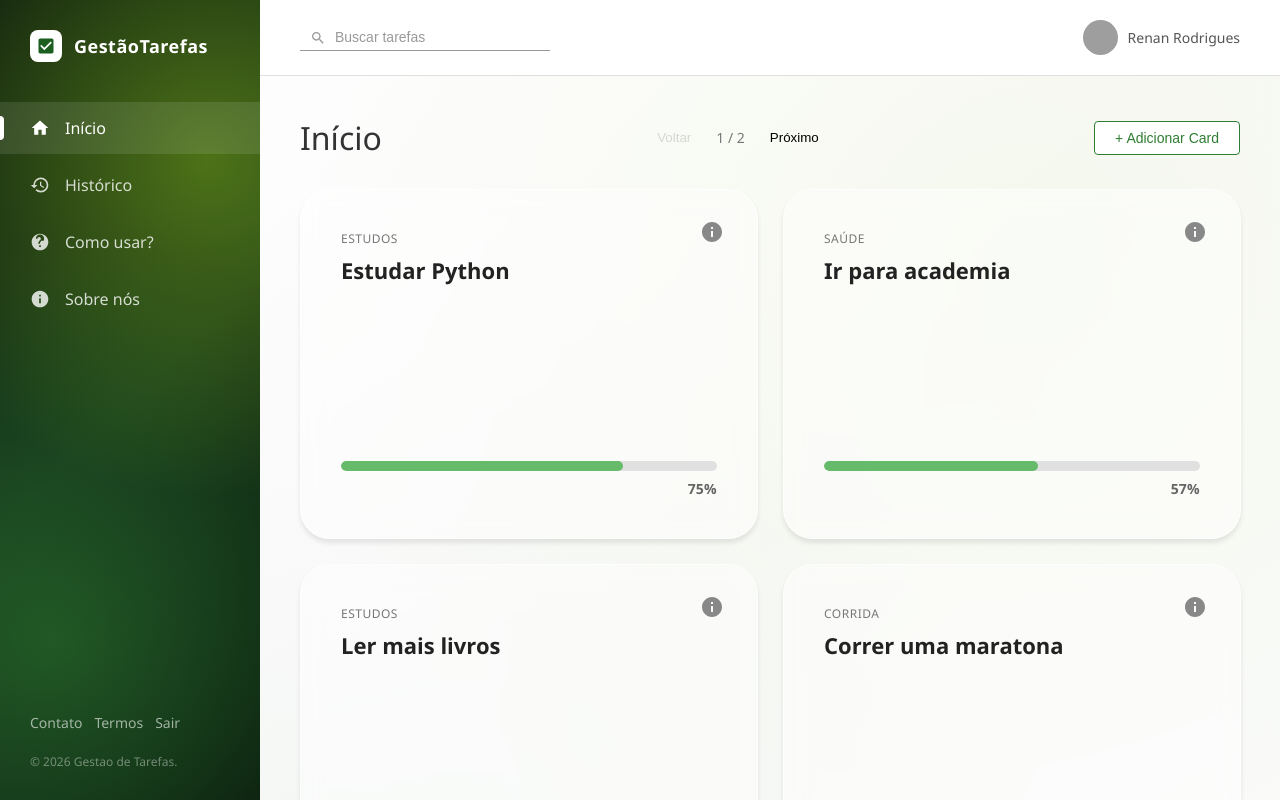
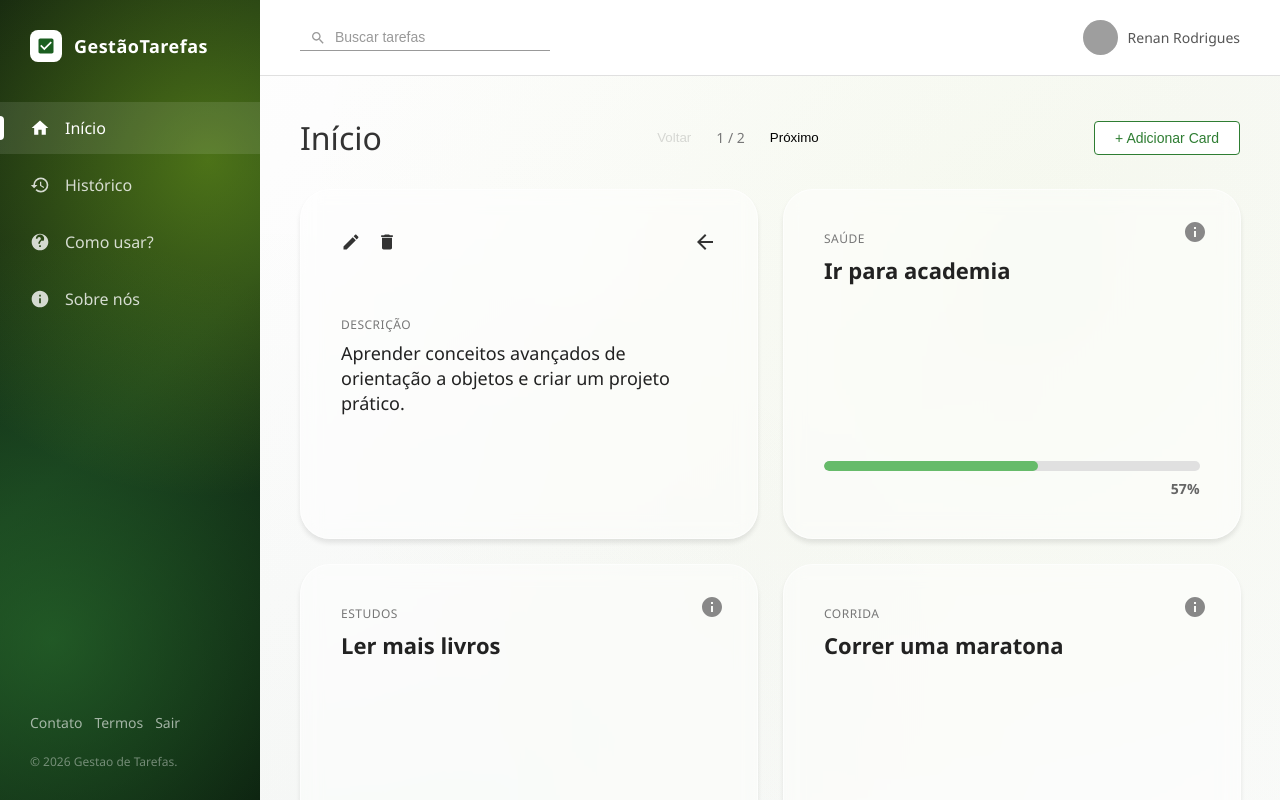
Before and after one commit to devrnrodrigues/GestaoTarefasFrontendReact, a React (Vite) app: page / in a window 1280 px wide. Both pictures are taken after a click on the icon 711 px from the left and 232 px from the top of the page. Shown: the top 800 px of the page. Built offline with nearby package versions, Linux system fonts and the light colour scheme; grey boxes are pictures that could not be loaded.

Commit message:
feat: efeito parallax ajustado, adicao de descricao atras dos cards e ajustes em cores

```diff
--- a/package.json
+++ b/package.json
@@ -10,6 +10,7 @@
     "preview": "vite preview"
   },
   "dependencies": {
+    "framer-motion": "^13.0.0",
     "react": "^19.2.8",
     "react-dom": "^19.2.8",
     "styled-components": "^6.5.1"
--- a/src/App.css
+++ b/src/App.css
@@ -6,7 +6,8 @@ body {
         radial-gradient(circle at 80% 20%, rgba(168, 230, 29, 0.05) 0%, transparent 50%),
         radial-gradient(circle at 20% 80%, rgba(46, 125, 50, 0.03) 0%, transparent 60%),
         linear-gradient(135deg, #ffffff 0%, #F9F9F9 50%, #fafbfc 100%);
-}
+    min-height: 100vh;
+    }
 
 body, h1, h2, p, ul, li {
     margin: 0;
--- a/src/components/Header/Header.styles.ts
+++ b/src/components/Header/Header.styles.ts
@@ -13,7 +13,10 @@ export const HeaderContainer = styled.header`
     transition: background-color 0.3s ease, border-color 0.3s ease;
 
     @media (max-width: 768px) {
-        background: linear-gradient(to right, #1597D9, #0077B6);
+        background:
+                radial-gradient(circle at 80% 20%, rgba(168, 230, 29, 0.4) 0%, transparent 50%),
+                radial-gradient(circle at 20% 80%, rgba(46, 125, 50, 0.6) 0%, transparent 60%),
+                linear-gradient(135deg, #0b1a0f 0%, #112a17 50%, #050d08 100%);
         border-bottom: 1px solid rgba(255, 255, 255, 0.2);
     }
 `;
--- a/src/components/TaskCard/TaskCard.styles.ts
+++ b/src/components/TaskCard/TaskCard.styles.ts
@@ -1,6 +1,7 @@
 import styled from 'styled-components';
+import { motion } from 'framer-motion';
 
-export const CardContainer = styled.div`
+export const CardContainer = styled(motion.div)`
     background: rgba(255, 255, 255, 0.45);
     backdrop-filter: blur(10px);
     -webkit-backdrop-filter: blur(10px);
@@ -16,7 +17,7 @@ export const CardContainer = styled.div`
     overflow: hidden;
     position: relative;
     justify-content: space-between;
-    transition: transform 0.1s ease-out, box-shadow 0.3s ease, background 0.3s ease;
+    transition: box-shadow 0.3s ease, background 0.3s ease;
     transform-style: preserve-3d;
     will-change: transform;
 
--- a/src/components/TaskCard/TaskCard.tsx
+++ b/src/components/TaskCard/TaskCard.tsx
@@ -1,4 +1,5 @@
-import React, { useRef } from 'react';
+import React, { useState } from 'react';
+import { motion, useMotionValue, useSpring, useTransform } from 'framer-motion';
 import {
   CardContainer,
   CardInfoIcon,
@@ -13,42 +14,142 @@ interface TaskCardProps {
   category: string;
   title: string;
   progress: number;
+  description: string;
+  onEdit?: () => void;
+  onDelete?: () => void;
 }
 
-export const TaskCard: React.FC<TaskCardProps> = ({ category, title, progress }) => {
-  const cardRef = useRef<HTMLDivElement>(null);
+export const TaskCard: React.FC<TaskCardProps> = ({
+  category,
+  title,
+  progress,
+  description,
+  onEdit,
+  onDelete
+}) => {
+  const [expanded, setExpanded] = useState(false);
+  const [isFlipping, setIsFlipping] = useState(false);
+
+  const x = useMotionValue(0);
+  const y = useMotionValue(0);
+
+  const mouseXSpring = useSpring(x, { stiffness: 300, damping: 30 });
+  const mouseYSpring = useSpring(y, { stiffness: 300, damping: 30 });
+
+  const rotateX = useTransform(mouseYSpring, [-0.5, 0.5], ["10deg", "-10deg"]);
+  const rotateY = useTransform(mouseXSpring, [-0.5, 0.5], ["-10deg", "10deg"]);
+  const translateY = useTransform(mouseYSpring, [-0.5, 0.5], [-6, 6]);
 
   const handleMouseMove = (e: React.MouseEvent<HTMLDivElement>) => {
-    const card = cardRef.current;
-    if (!card) return;
-
-    const rect = card.getBoundingClientRect();
-    const x = e.clientX - rect.left;
-    const y = e.clientY - rect.top;
-
-    const centerX = rect.width / 2;
-    const centerY = rect.height / 2;
-
-    const rotateX = -((y - centerY) / centerY) * 10;
-    const rotateY = ((x - centerX) / centerX) * 10;
-
-    card.style.transform = `translateY(-6px) rotateX(${rotateX}deg) rotateY(${rotateY}deg)`;
+    if (expanded || isFlipping) return;
+    const rect = e.currentTarget.getBoundingClientRect();
+    const width = rect.width;
+    const height = rect.height;
+    const mouseX = e.clientX - rect.left;
+    const mouseY = e.clientY - rect.top;
+    const xPct = mouseX / width - 0.5;
+    const yPct = mouseY / height - 0.5;
+    x.set(xPct);
+    y.set(yPct);
   };
 
   const handleMouseLeave = () => {
-    const card = cardRef.current;
-    if (!card) return;
-
-    card.style.transform = 'translateY(0px) rotateX(0deg) rotateY(0deg)';
+    x.set(0);
+    y.set(0);
   };
 
+  function flip(to: boolean) {
+    setIsFlipping(true);
+    x.set(0);
+    y.set(0);
+    setTimeout(() => {
+      setExpanded(to);
+    }, 50);
+  }
+
   return (
+    <motion.div
+      style={{
+        perspective: 1000,
+        width: "100%",
+        height: "100%",
+      }}
+      animate={{ rotateY: isFlipping ? 180 : 0 }}
+      transition={{ duration: 0.2 }}
+      onAnimationComplete={() => setIsFlipping(false)}
+    >
       <CardContainer
-      ref={cardRef}
         onMouseMove={handleMouseMove}
         onMouseLeave={handleMouseLeave}
+        style={{
+          transformStyle: "preserve-3d",
+          backfaceVisibility: "hidden",
+          rotateX: isFlipping ? 0 : rotateX,
+          rotateY: isFlipping ? 0 : rotateY,
+          y: isFlipping ? 0 : translateY,
+        }}
       >
-      <CardInfoIcon viewBox="0 0 24 24" fill="currentColor">
+        {expanded ? (
+          <>
+            <div style={{ display: "flex", justifyContent: "space-between", alignItems: "center", width: "100%" }}>
+              <div style={{ display: "flex", gap: "16px", cursor: "pointer" }}>
+                <svg
+                  viewBox="0 0 24 24"
+                  fill="currentColor"
+                  style={{ width: "20px", height: "20px", color: "#333" }}
+                  onClick={(e) => {
+                    e.stopPropagation();
+                    onEdit?.();
+                  }}
+                >
+                  <path d="M3 17.25V21h3.75L17.81 9.94l-3.75-3.75L3 17.25zM20.71 7.04c.39-.39.39-1.02 0-1.41l-2.34-2.34c-.39-.39-1.02-.39-1.41 0l-1.83 1.83 3.75 3.75 1.83-1.83z"/>
+                </svg>
+
+                <svg
+                  viewBox="0 0 24 24"
+                  fill="currentColor"
+                  style={{ width: "20px", height: "20px", color: "#333" }}
+                  onClick={(e) => {
+                    e.stopPropagation();
+                    onDelete?.();
+                  }}
+                >
+                  <path d="M6 19c0 1.1.9 2 2 2h8c1.1 0 2-.9 2-2V7H6v12zM19 4h-3.5l-1-1h-5l-1 1H5v2h14V4z"/>
+                </svg>
+              </div>
+
+              <svg
+                viewBox="0 0 24 24"
+                fill="currentColor"
+                style={{ width: "24px", height: "24px", color: "#333", cursor: "pointer" }}
+                onClick={(e) => {
+                  e.stopPropagation();
+                  flip(false);
+                }}
+              >
+                <path d="M20 11H7.83l5.59-5.59L12 4l-8 8 8 8 1.41-1.41L7.83 13H20v-2z"/>
+              </svg>
+            </div>
+
+            <div style={{ display: "flex", flexDirection: "column", margin: "auto 0" }}>
+              <CardCategory>Descrição</CardCategory>
+              <CardTitle style={{ fontSize: "18px", fontWeight: "400", lineHeight: "1.4" }}>
+                {description}
+              </CardTitle>
+            </div>
+
+            <div />
+          </>
+        ) : (
+          <>
+            <CardInfoIcon
+              viewBox="0 0 24 24"
+              fill="currentColor"
+              onClick={(e) => {
+                e.stopPropagation();
+                flip(true);
+              }}
+            >
               <path d="M12 2C6.48 2 2 6.48 2 12s4.48 10 10 10 10-4.48 10-10S17.52 2 12 2zm1 15h-2v-6h2v6zm0-8h-2V7h2v2z"/>
             </CardInfoIcon>
             <div>
@@ -61,6 +162,9 @@ export const TaskCard: React.FC<TaskCardProps> = ({ category, title, progress })
               </ProgressContainer>
               <ProgressText>{progress}%</ProgressText>
             </div>
+          </>
+        )}
       </CardContainer>
+    </motion.div>
   );
 };
--- a/src/pages/Home/Home.tsx
+++ b/src/pages/Home/Home.tsx
@@ -13,14 +13,14 @@ import {
 } from './Home.styles';
 
 const allTasks = [
-  { category: 'Estudos', title: 'Estudar Python', progress: 75 },
-  { category: 'Saúde', title: 'Ir para academia', progress: 57 },
-  { category: 'Estudos', title: 'Ler mais livros', progress: 25 },
-  { category: 'Corrida', title: 'Correr uma maratona', progress: 40 },
-  { category: 'Vida', title: 'Juntar dinheiro', progress: 67 },
-  { category: 'Finanças', title: 'Não gastar à toa', progress: 33 },
-  { category: 'Trabalho', title: 'Atualizar Portfólio', progress: 90 },
-  { category: 'Casa', title: 'Limpar a casa', progress: 10 },
+  { category: 'Estudos', title: 'Estudar Python', progress: 75, description: 'Aprender conceitos avançados de orientação a objetos e criar um projeto prático.' },
+  { category: 'Saúde', title: 'Ir para academia', progress: 57, description: 'Focar no treino de superiores e fazer 30 minutos de cardio no pós-treino.' },
+  { category: 'Estudos', title: 'Ler mais livros', progress: 25, description: 'Concluir pelo menos dois capítulos do livro atual por dia antes de dormir.' },
+  { category: 'Corrida', title: 'Correr uma maratona', progress: 40, description: 'Manter a constância nos treinos de resistência e aumentar a distância aos poucos.' },
+  { category: 'Vida', title: 'Juntar dinheiro', progress: 67, description: 'Guardar 20% de toda entrada mensal em uma aplicação de renda fixa.' },
+  { category: 'Finanças', title: 'Não gastar à toa', progress: 33, description: 'Evitar compras por impulso e registrar todos os gastos no aplicativo de controle.' },
+  { category: 'Trabalho', title: 'Atualizar Portfólio', progress: 90, description: 'Adicionar os últimos projetos desenvolvidos com React e TypeScript.' },
+  { category: 'Casa', title: 'Limpar a casa', progress: 10, description: 'Organizar os cômodos, lavar as louças e recolher o lixo acumulado.' },
 ];
 
 export const Home: React.FC = () => {
@@ -67,6 +67,7 @@ export const Home: React.FC = () => {
                 category={task.category}
                 title={task.title}
                 progress={task.progress}
+                description={task.description}
               />
             ))}
           </CardGrid>
```
Also changed, not shown: 1 other file (tests, documents, lock files or other folders). Lines whose indentation alone changed are shown as unchanged.
